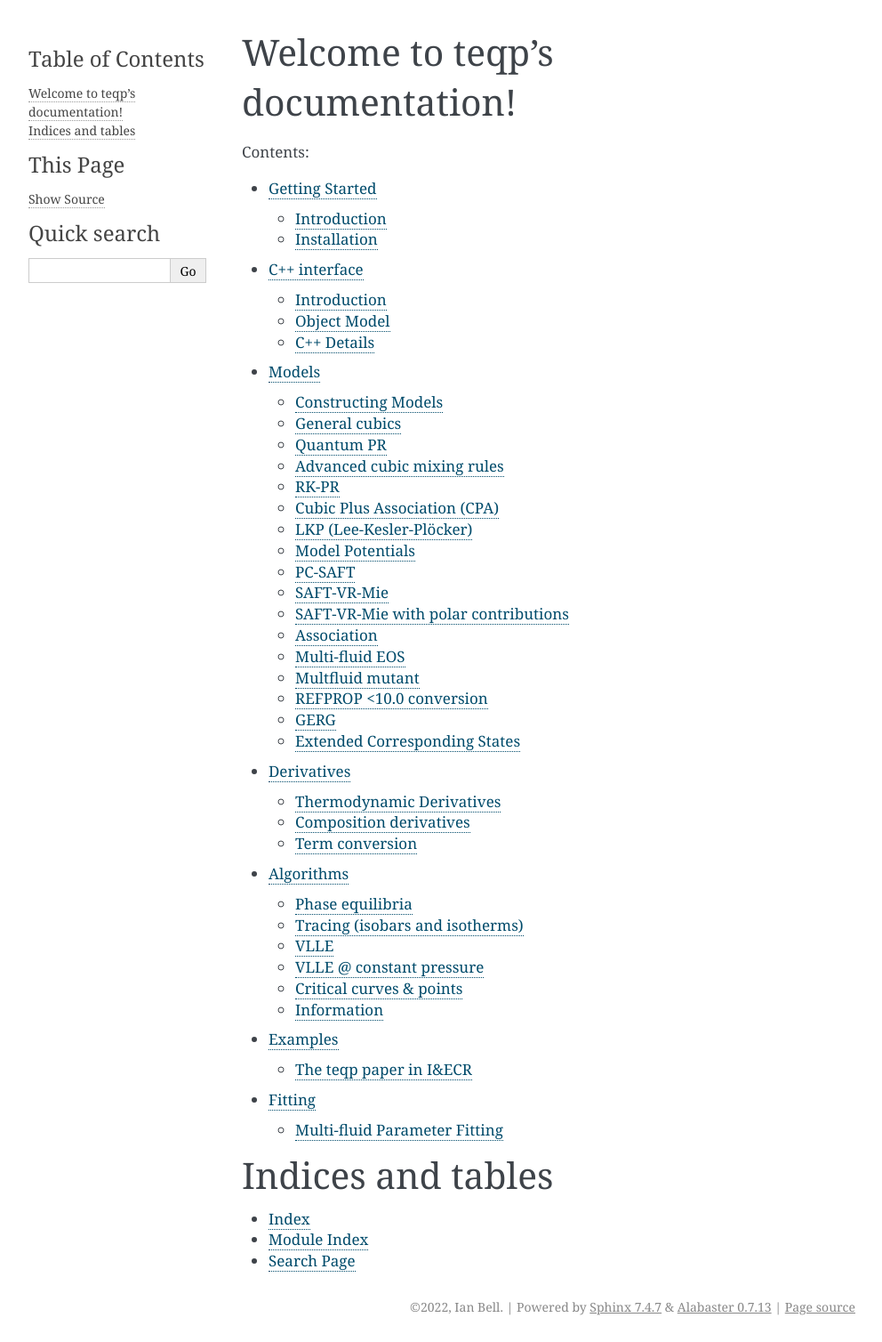
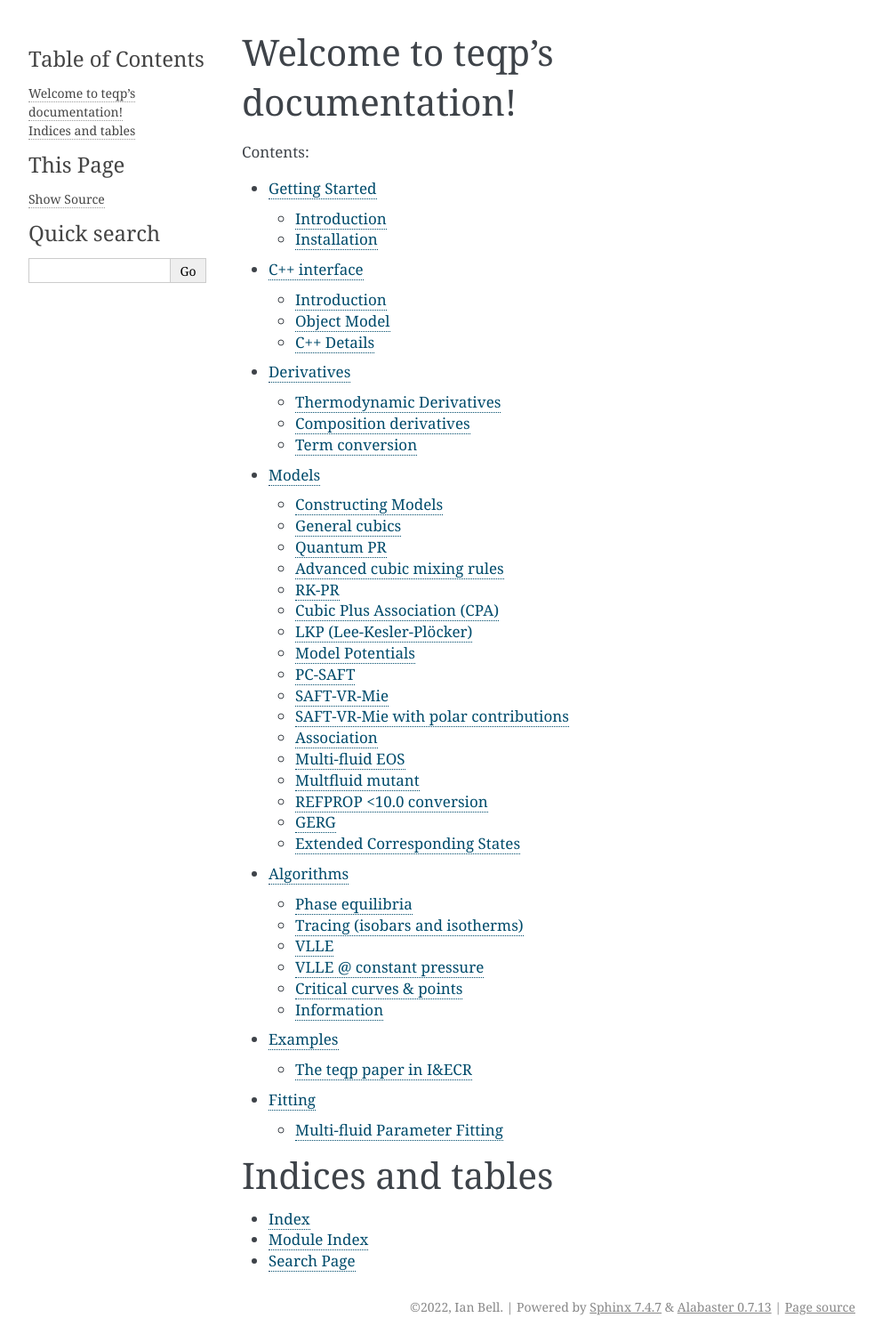
Before and after one commit to usnistgov/teqp, a Sphinx documentation site: the page built from doc/source/index.rst, in a window 1280 px wide. Shown: the whole page at 89% size, without its empty margins (148-1140 px from the left). Built offline with Sphinx 7.4.7, drawn with Linux system fonts in a browser that asks for light colours; pages that are not in the unit, such as notebooks, are missing from menus; the version number could not be read and is left out.

Commit message:
Reorder doc sections

```diff
--- a/doc/source/index.rst
+++ b/doc/source/index.rst
@@ -7,8 +7,8 @@
 
    getting_started/index
    cpp/index
+   derivs/index
    models/index
-   derivs/index
    algorithms/index
    examples/index
    fitting/index
```
